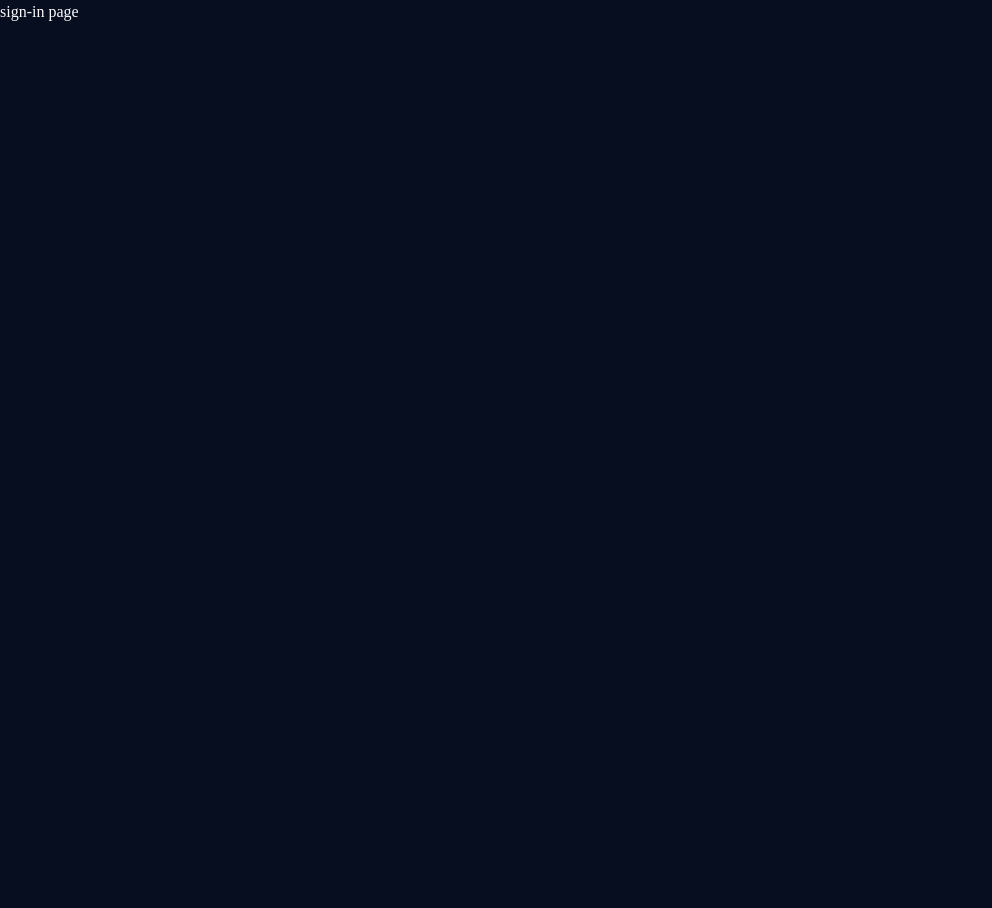
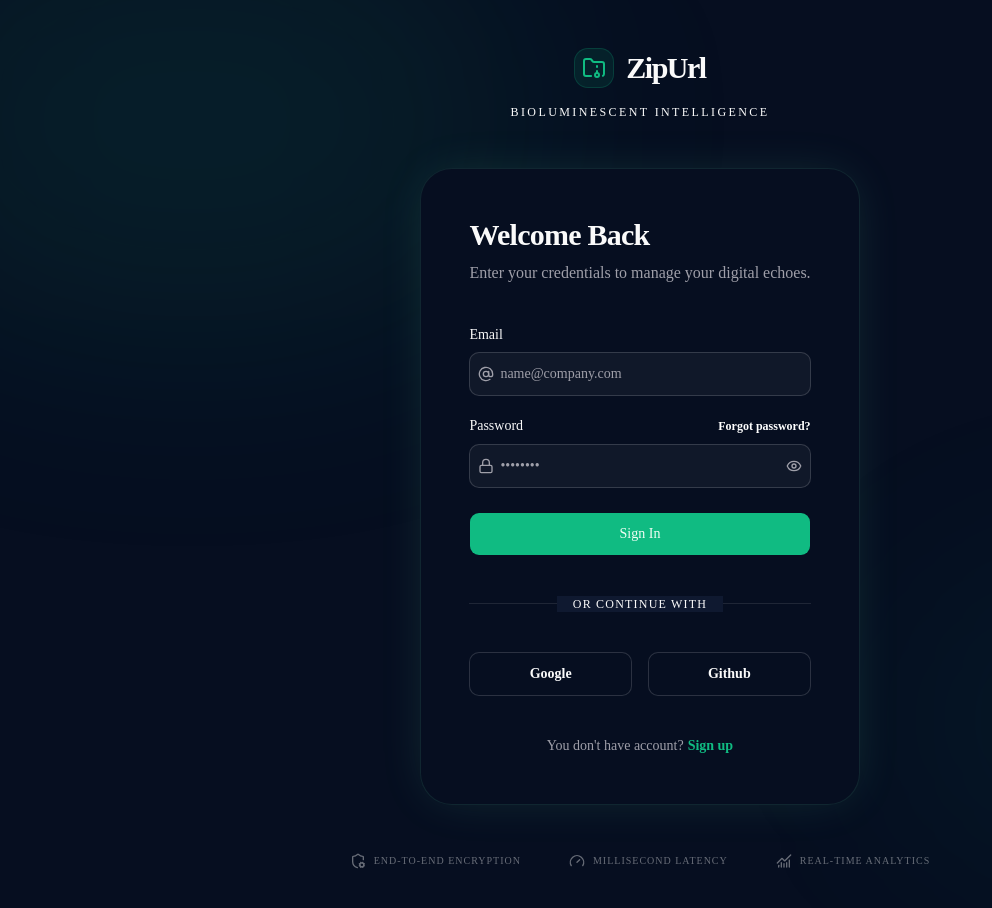
Before and after one commit to Hasan0734/zipurl-vite, a React (Vite) app: page /sign-in in a window 1280 px wide. Shown: the top 908 px of the page, without its empty margins (0-992 px from the left). Before the commit the page ends 800 px from the top, so only its background shows below. Built offline with nearby package versions, Linux system fonts and the light colour scheme.

Commit message:
added sign-in page and form

```diff
--- a/src/App.tsx
+++ b/src/App.tsx
@@ -1,22 +1,10 @@
-import Navbar from "./components/Navbar";
-import PricingSection from "./components/PricingSection";
-import FAQSection from "./components/FAQSection";
-import CTASection from "./components/CTASection";
-import Footer from "./components/Footer";
-import FeatureSection from "./components/FeatureSection";
-import HeroSection from "./components/HeroSection";
+
+import Home from "./components/pages/Home";
 
 function App() {
   return (
     <>
-      <Navbar />
-      <HeroSection />
-      <FeatureSection />
-
-      <PricingSection />
-      <FAQSection />
-      <CTASection />
-      <Footer />
+      <Home />
     </>
   );
 }
--- /dev/null
+++ b/src/components/pages/Home.tsx
@@ -0,0 +1,23 @@
+import Navbar from "../Navbar";
+import HeroSection from "../HeroSection";
+import FeatureSection from "../FeatureSection";
+import PricingSection from "../PricingSection";
+import FAQSection from "../FAQSection";
+import CTASection from "../CTASection";
+import Footer from "../Footer";
+
+const Home = () => {
+  return (
+    <>
+      <Navbar />
+      <HeroSection />
+      <FeatureSection />
+      <PricingSection />
+      <FAQSection />
+      <CTASection />
+      <Footer />
+    </>
+  );
+};
+
+export default Home;
--- /dev/null
+++ b/src/components/pages/SignIn.tsx
@@ -0,0 +1,64 @@
+import {
+  ChartNoAxesCombined,
+  FolderArchiveIcon,
+  Gauge,
+  ShieldCogCorner,
+} from "lucide-react"
+import SignInSection from "../SignInSection";
+
+const SignIn = () => {
+  return (
+    <div className="flex min-h-screen items-center justify-center overflow-hidden">
+      <div className="fixed inset-0 z-0">
+        <div className="absolute top-[-10%] left-[-10%] h-[50%] w-[50%] rounded-full bg-primary/10 blur-[120px]"></div>
+        <div className="absolute right-[-10%] bottom-[-10%] h-[40%] w-[40%] rounded-full bg-primary/5 blur-[100px]"></div>
+        <div
+          className="absolute top-1/2 left-1/2 h-full w-full -translate-x-1/2 -translate-y-1/2 opacity-20"
+          style={{
+            backgroundImage:
+              "radial-gradient(#69f6b8 0.5px, transparent 0.5px)",
+            backgroundSize: "32px 32px",
+          }}
+        ></div>
+      </div>
+      <main className="relative z-10 flex w-full max-w-6xl flex-col items-center px-6 py-12">
+        <div className="mb-12 text-center">
+          <div className="mb-4 inline-flex items-center gap-3">
+            <div className="flex h-10 w-10 items-center justify-center rounded-xl border border-primary/20 bg-primary/10">
+              <FolderArchiveIcon className="text-primary" />
+            </div>
+            <span className="text-3xl font-extrabold tracking-tighter">
+              ZipUrl
+            </span>
+          </div>
+          <p className="text-xs font-medium tracking-[0.2em] uppercase">
+            Bioluminescent Intelligence
+          </p>
+        </div>
+        <SignInSection />
+        <div className="mt-12 flex items-center gap-12 opacity-40 grayscale transition-all duration-500 hover:grayscale-0">
+          <div className="flex items-center gap-2">
+            <ShieldCogCorner size={16} />
+            <span className="font-label text-[10px] tracking-widest uppercase">
+              End-to-End Encryption
+            </span>
+          </div>
+          <div className="flex items-center gap-2">
+            <Gauge size={16} />
+            <span className="font-label text-[10px] tracking-widest uppercase">
+              Millisecond Latency
+            </span>
+          </div>
+          <div className="flex items-center gap-2">
+            <ChartNoAxesCombined size={16} />
+            <span className="font-label text-[10px] tracking-widest uppercase">
+              Real-time Analytics
+            </span>
+          </div>
+        </div>
+      </main>
+    </div>
+  );
+};
+
+export default SignIn;
```
Also changed, not shown: src/main.tsx (+11 -13 lines).
